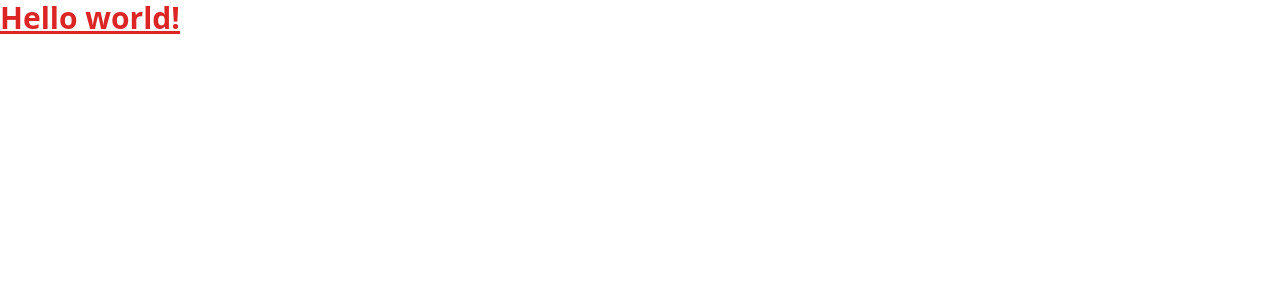
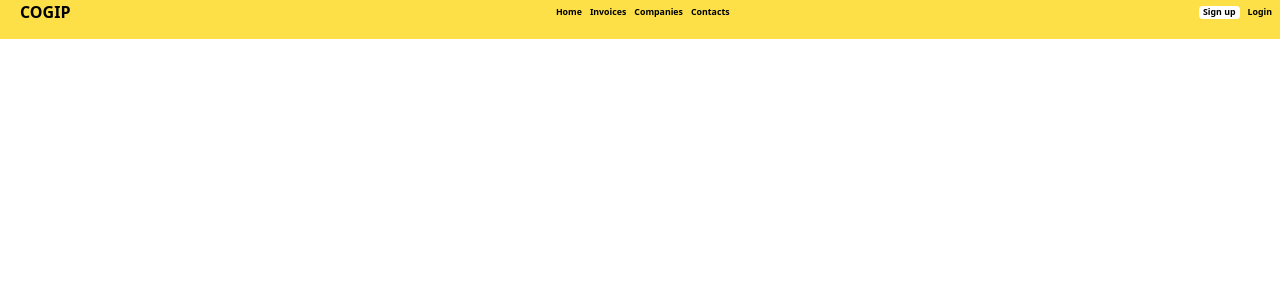
Before and after one commit to Takowski/Cogip_Project, a React (Vite) app: page / in a window 1280 px wide. Shown: the top 300 px of the page. Built offline with nearby package versions, Linux system fonts and the light colour scheme.

Commit message:
almost done

```diff
--- a/src/App.jsx
+++ b/src/App.jsx
@@ -1,13 +1,12 @@
 import { useState } from 'react'
+import Header_Cogip from './Header'
 
 
 function App() {
   return (
     <>
       <div>
-        <h1 className="text-3xl text-red-600 font-bold underline">
-          Hello world!
-        </h1>
+        <Header_Cogip />
       </div>
     </>
   )
--- /dev/null
+++ b/src/Header.jsx
@@ -0,0 +1,23 @@
+import React from "react";
+
+function Header_Cogip() {
+
+  return (
+    <div className="flex flex-row justify-between bg-yellow-300 md:flex-row" >
+      <h2 className='ml-5 font-bold text-m'>COGIP</h2>
+      <div className="flex flex-row md:flex-row">
+        <p className='mt-1.5 ml-6 font-bold text-2xs'>Home</p>
+        <p className='mt-1.5 ml-2 font-bold text-2xs'>Invoices</p>
+        <p className='mt-1.5 ml-2 font-bold text-2xs'>Companies</p>
+        <p className='mt-1.5 ml-2 font-bold text-2xs'>Contacts</p>
+      </div>
+
+      <div className="flex flex-row md:flex-row">
+        <p className='mt-1.5 ml-2 font-bold text-2xs mb-5 bg-white rounded px-1 py-1/2'>Sign up</p>
+        <p className='mt-1.5 ml-2 mr-2 font-bold text-2xs'>Login</p>
+      </div>
+    </div>
+  );
+}
+
+export default Header_Cogip;
--- a/tailwind.config.js
+++ b/tailwind.config.js
@@ -3,7 +3,11 @@ export default {
   content: ["./index.html",
   "./src/**/*.{js,ts,jsx,tsx}"],
   theme: {
-    extend: {},
+    extend: {
+      fontSize: {
+        '2xs': '.55rem',
+    },
   },
+},
   plugins: [],
 }
```
